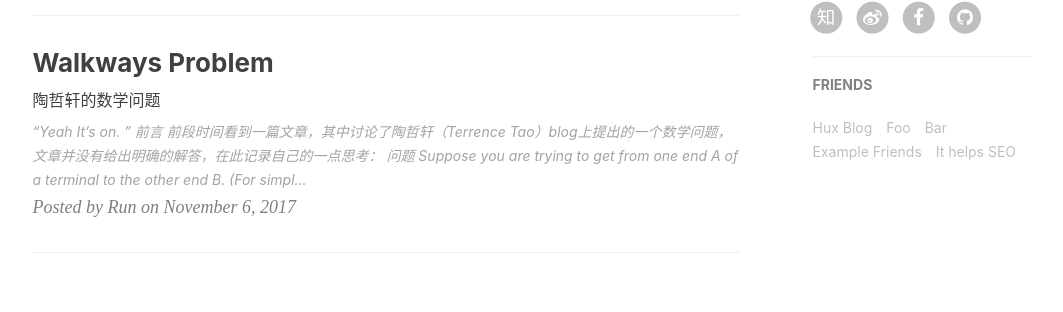
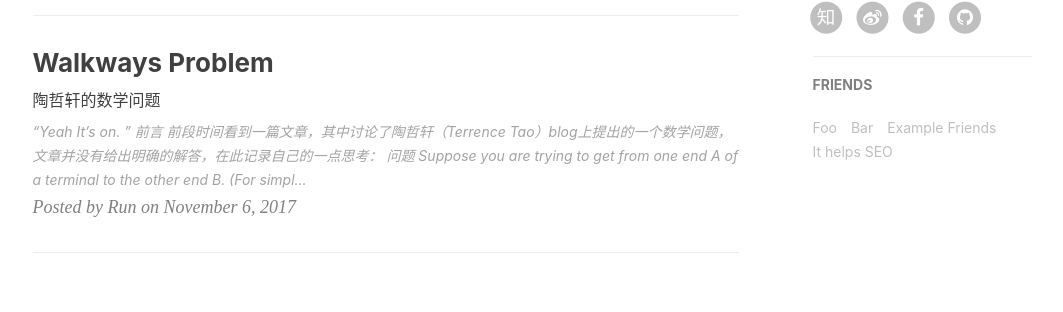
Before and after one commit to lrun1124/lrun1124.github.io, a Jekyll site: the page built from index.html, in a window 1280 px wide. Shown: the part 609-921 px from the top of the page, without its empty margins (135-1198 px from the left). Built offline with Jekyll 4.4.1, drawn with Linux system fonts in a browser that asks for light colours; nearby versions of some CDN libraries; the list of posts is cut into pages by our own code; comment, search, counter and statistics services are not loaded.

Commit message:
Small change

```diff
--- a/_config.yml
+++ b/_config.yml
@@ -13,7 +13,7 @@ baseurl: "/lrun1124.github.io"         # for example, '/blog' if your blog hoste
 # SNS settings
 RSS: false
 weibo_username:     lrun
-zhihu_username:     lrun
+zhihu_username:     散华一抹
 github_username:    lrun1124
 #twitter_username:  huxpro
 facebook_username:  lrun
@@ -82,9 +82,6 @@ featured-condition-size: 1              # A tag will be featured if the size of
 # Friends
 friends: [
     {
-        title: "Hux Blog",
-        href: "http://huangxuan.me"
-    },{
         title: "Foo",
         href: "#"
     },{
```
